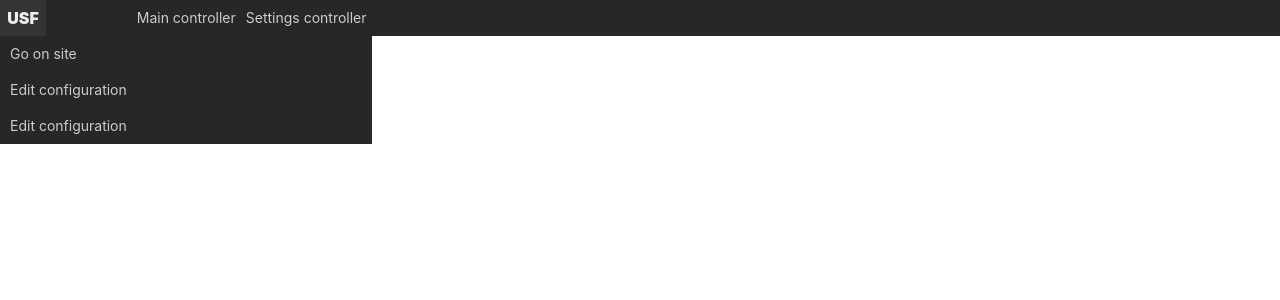
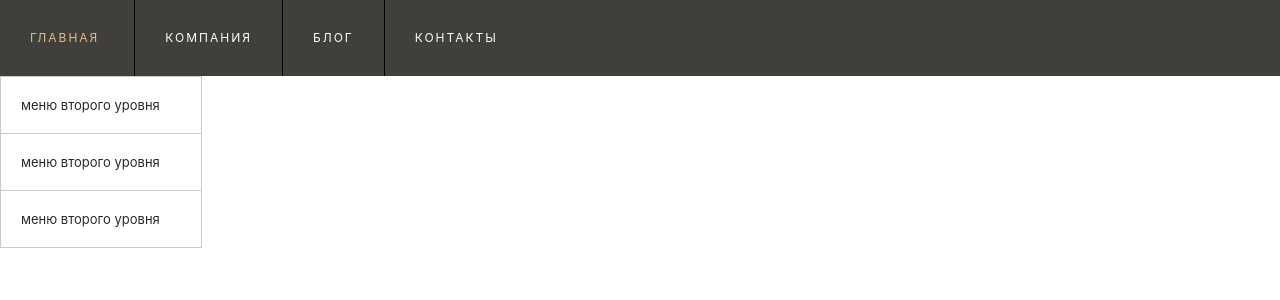
Before and after one commit to asmodeusta/asmodeusta, a PHP site: page /public/views/admin.php in a window 1280 px wide. Shown: the top 300 px of the page. Run offline with PHP 8.4, Linux system fonts and the light colour scheme.

```diff
--- a/public/css/admin.css
+++ b/public/css/admin.css
@@ -83,54 +83,71 @@ html, body {
     font-family: -apple-system,BlinkMacSystemFont,"Segoe UI",Roboto,Oxygen-Sans,Ubuntu,Cantarell,"Helvetica Neue",sans-serif;
     z-index: 99999;
 }
-
-.header-admin-bar ul {
-    background-color: #272727;
-    color: #ccc;
+nav {background: #413F3C;}
+nav ul {
+    margin: 0;
+    padding: 0;
+    list-style: none;
 }
-.header-admin-bar a {
+nav ul:after {
+    content: "";
+    display: table;
+    clear: both;
+}
+nav a {
+    text-decoration: none;
     display: block;
-    padding: 0 5px;
+    transition: .3s linear;
 }
-.header-admin-bar a:hover {
-    background-color: #343434;
-    color: #eee;
+.topmenu > li {
+    float: left;
+    position: relative;
+    border-left: 1px solid black;
 }
-.header-admin-bar a {
-    text-decoration: none;
-    color: #ccc;
+.topmenu > li:first-child {border-left: 0;}
+.topmenu > li > a {
+    padding: 20px 30px;
+    font-size: 12px;
+    text-transform: uppercase;
+    color: #FEFDFD;
+    letter-spacing: 2px;
 }
-
-.header-admin-bar>ul>li {
-    display: inline-block;
-    float: left;
+.topmenu > li > a.active,
+.submenu a:hover {color: #ddbe86;}
+.topmenu .fa,
+.submenu .fa {
+    margin-left: 5px;
+    color: inherit;
 }
-
-.header-admin-bar>ul>li ul>li {
-    display: none;
+.submenu {
+    position: absolute;
+    z-index: 5;
+    min-width: 200px;
+    background: white;
+    border-top: 1px solid #CBCBCC;
+    border-left: 1px solid #CBCBCC;
+    border-right: 1px solid #CBCBCC;
+    visibility: hidden;
+    opacity: 0;
+    transform-origin: 0% 0%;
+    transform: rotateX(-90deg);
+    transition: .3s linear;
 }
-
-.header-admin-bar li:hover>ul>li {
-    padding-left: 5px;
+.submenu li {position: relative;}
+.submenu li a {
+    color: #282828;
+    padding: 10px 20px;
+    font-size: 13px;
+    border-bottom: 1px solid #CBCBCC;
 }
-
-.header-admin-bar li:hover>ul>li,
-.header-admin-bar li>ul:hover>li
-{
-    display: block;
+.submenu .submenu {
+    position: absolute;
+    left: 100%;
+    top: -1px;
+    transition: .3s linear;
 }
-
-.header-admin-menu>li {
-    display: block;
+nav li:hover > .submenu {
+    transform: rotateX(0deg);
+    visibility: visible;
+    opacity: 1;
 }
-
-.admin-site-logo {
-    display: block;
-    width: 36px;
-    height: inherit;
-    font-size: 16px;
-    font-weight: 900;
-    text-decoration: none;
-    text-align: center;
-    color: #ccc;
-}
--- a/public/views/admin.php
+++ b/public/views/admin.php
@@ -11,44 +11,26 @@
 <body>
 <div class="wrapper">
     <div class="header-admin-bar">
-        <ul class="header-admin-menu left">
-            <li>
-                <a href="#" class="admin-site-logo">USF</a>
-                <ul class="">
-                    <li><a href="/">Go on site</a></li>
-                    <li>
-                        <a href="#">Edit configuration</a>
-                        <ul>
-                            <li><a href="#">Main</a></li>
-                            <li><a href="#">Router</a></li>
-                            <li><a href="#">Database</a></li>
-                        </ul>
-                    </li>
-                    <li>
-                        <a href="#">Edit configuration</a>
-                        <ul>
-                            <li><a href="#">Main</a></li>
-                            <li><a href="#">Router</a></li>
-                            <li><a href="#">Database</a></li>
-                        </ul>
-                    </li>
-                </ul>
-            </li>
-            <li>
-                <a href="#">Main controller</a>
-                <ul>
-                    <li><a href="/">Index</a></li>
-                    <li><a href="/heart">Heart</a></li>
-                </ul>
-            </li>
-            <li>
-                <a href="#">Settings controller</a>
-                <ul>
-                    <li><a href="/">Index</a></li>
-                    <li><a href="/heart">Heart</a></li>
-                </ul>
-            </li>
-        </ul>
+        <nav>
+            <ul class="topmenu">
+                <li><a href="" class="active">Главная<span class="fa fa-angle-down"></span></a>
+                    <ul class="submenu">
+                        <li><a href="">меню второго уровня</a></li>
+                        <li><a href="">меню второго уровня<span class="fa fa-angle-down"></span></a>
+                            <ul class="submenu">
+                                <li><a href="">меню третьего уровня</a></li>
+                                <li><a href="">меню третьего уровня</a></li>
+                                <li><a href="">меню третьего уровня</a></li>
+                            </ul>
+                        </li>
+                        <li><a href="">меню второго уровня</a></li>
+                    </ul>
+                </li>
+                <li><a href="">Компания</a></li>
+                <li><a href="">Блог</a></li>
+                <li><a href="">Контакты</a></li>
+            </ul>
+        </nav>
     </div>
 </div>
 </body>
```
Also changed, not shown: usf/config/router.config.json (+13 -0 lines), usf/modules/site/controllers/TestController.php (added, +159 -0 lines).
